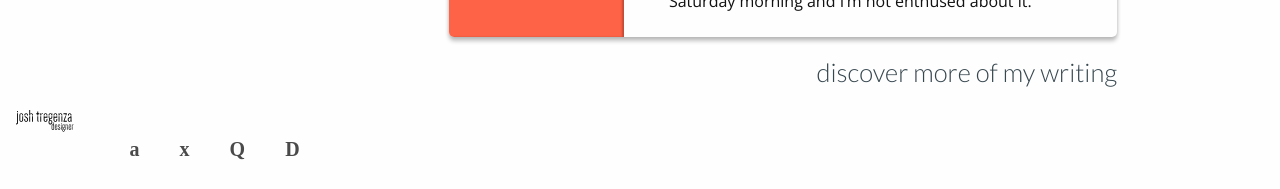
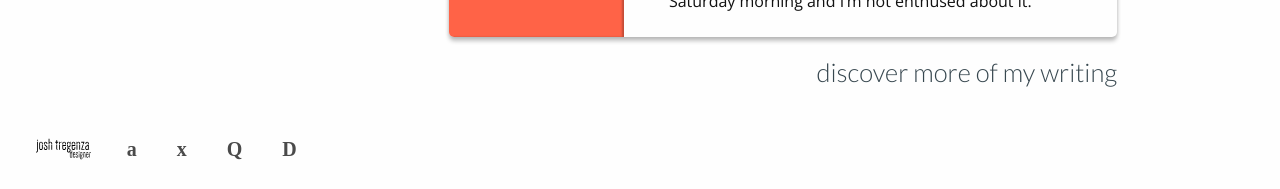
Before and after one commit to jtregenza/jtregenza.github.io, a Jekyll site: the page built from index.html, in a window 1280 px wide. Shown: the part 1419-1608 px from the top of the page. Built offline with Jekyll 4.4.1, drawn with Linux system fonts in a browser that asks for light colours; some web fonts are replaced; the list of posts is cut into pages by our own code.

Commit message:
footer twerking

```diff
--- a/_includes/footer.html
+++ b/_includes/footer.html
@@ -1,7 +1,8 @@
 <footer>
-  {% include designer_svg.html %}
+
 
   <ul class="social-media-things">
+    {% include designer_svg.html %}
   <li><a href="https://twitter.com/JoshTregenza"><span class="socicon">a</span></a></li><!-- Twitter-->
    <li><a href="https://instagram.com/josh_tregenza/"><span class="socicon">x</span></a></li><!-- Instagram-->
    <li><a href="https://github.com/jtregenza"><span class="socicon">Q</span></a></li><!-- Github-->
```
